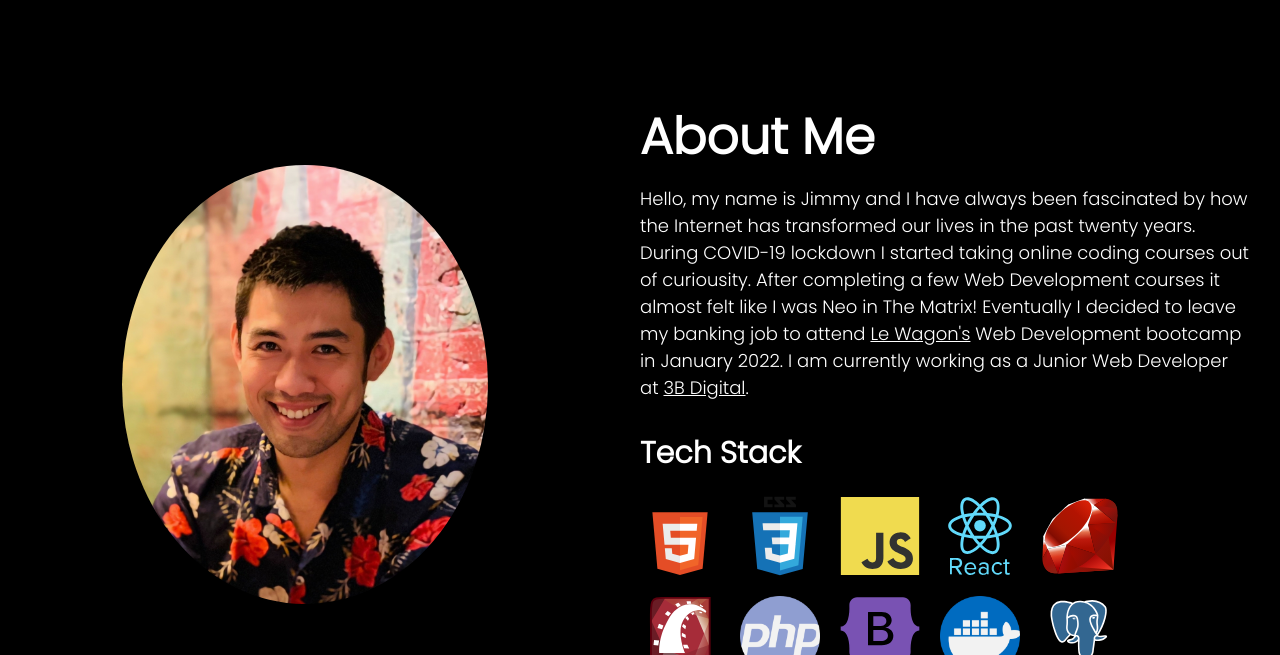
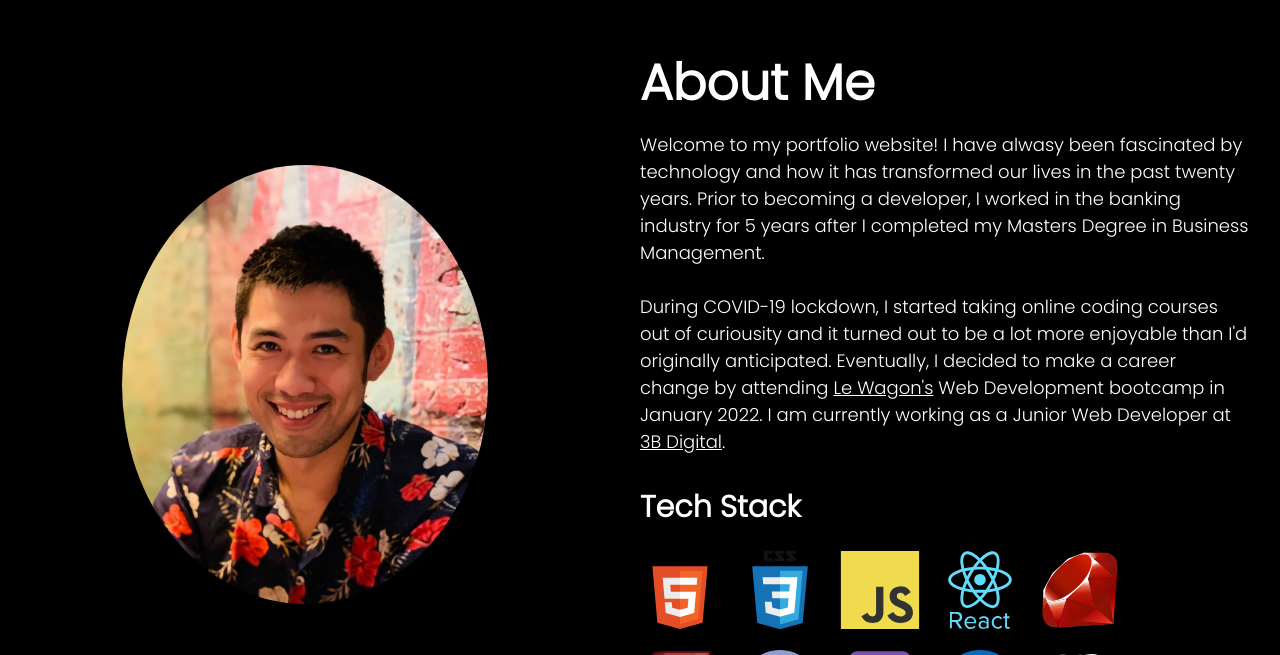
Before and after one commit to jimmehyuen/portfolio, a React (Create React App) app in the folder my-portfolio/: page / in a window 1280 px wide. Shown: the part 812-1467 px from the top of the page. Built offline with nearby package versions, Linux system fonts and the light colour scheme.

Commit message:
updated About Us text

```diff
--- a/my-portfolio/src/components/about/About.jsx
+++ b/my-portfolio/src/components/about/About.jsx
@@ -11,9 +11,15 @@ const About = () => {
       </div>
       <div className="a-right">
         <h1 className="a-title">About Me</h1>
-        <p className="a-desc">
-          Hello, my name is Jimmy and I have always been fascinated by how the Internet has transformed our lives in the past twenty years. During COVID-19 lockdown I started taking online coding courses out of curiousity. After completing a few Web Development courses it almost felt like I was Neo in The Matrix! Eventually I decided to leave my banking job to attend <a href="https://www.lewagon.com/london" target="_blank">Le Wagon's</a> Web Development bootcamp in January 2022. I am currently working as a Junior Web Developer at <a href="https://www.3bweb.com" target="_blank">3B Digital</a>.
-        </p>
+        <div className="a-desc">
+          <p>
+            Welcome to my portfolio website! I have alwasy been fascinated by technology and how it has transformed our lives in the past twenty years. Prior to becoming a developer, I worked in the banking industry for 5 years after I completed my Masters Degree in Business Management.
+          </p>
+          <br />
+          <p>
+            During COVID-19 lockdown, I started taking online coding courses out of curiousity and it turned out to be a lot more enjoyable than I'd originally anticipated. Eventually, I decided to make a career change by attending <a href="https://www.lewagon.com/london" target="_blank">Le Wagon's</a> Web Development bootcamp in January 2022. I am currently working as a Junior Web Developer at <a href="https://www.3bweb.com" target="_blank">3B Digital</a>.
+          </p>
+        </div>
         <h2 className="techstack-title"> Tech Stack</h2>
         <div className="techstack">
           <img className="tech-icons" src="techstack/html5.svg" alt="html" />
--- a/my-portfolio/src/components/about/about.css
+++ b/my-portfolio/src/components/about/about.css
@@ -53,6 +53,7 @@
 .a-desc{
   font-size: 18px;
   margin: 10px auto 10px;
+  line-height: 1.5;
 }
 
 .techstack{
--- a/my-portfolio/src/components/intro/intro.jsx
+++ b/my-portfolio/src/components/intro/intro.jsx
@@ -13,7 +13,7 @@ const Intro = () => {
       showCursor: true,
       backDelay: 1500,
       backSpeed: 60,
-      strings: ['Front-end Developer', 'Back-end Developer' ] })
+      strings: ['HTML', 'CSS', 'JavaScript', 'Bootstrap', 'React', 'Ruby on Rails', 'PHP' ] })
   },[])
 
   return (
```
